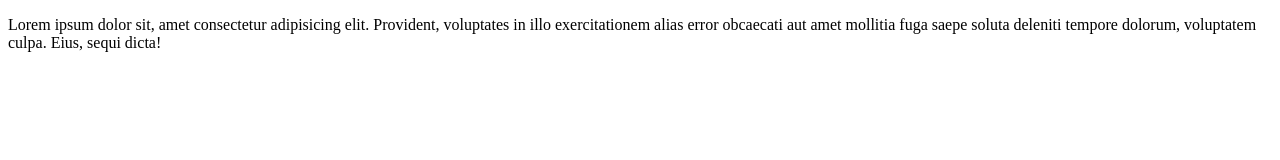
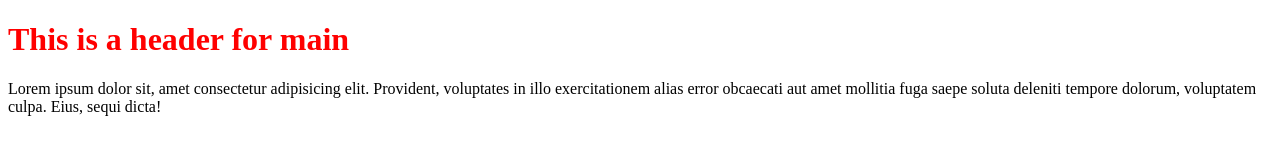
Before and after one commit to sbhandari1992/gitTest, a plain HTML site: page index.html in a window 1280 px wide. Drawn offline with Linux system fonts and the light colour scheme.

Commit message:
add style.css file and linked to index.html

```diff
--- a/index.html
+++ b/index.html
@@ -5,9 +5,11 @@
     <meta http-equiv="X-UA-Compatible" content="IE=edge">
     <meta name="viewport" content="width=device-width, initial-scale=1.0">
     <title>Document</title>
+    <link rel="stylesheet" href="./styles/style.css">
 </head>
 <body>
     <main>
+        <h1> This is a header for main</h1>
         <p>Lorem ipsum dolor sit, amet consectetur adipisicing elit. Provident, voluptates in illo exercitationem alias error obcaecati aut amet mollitia fuga saepe soluta deleniti tempore dolorum, voluptatem culpa. Eius, sequi dicta!</p>
     </main>
 </body>
--- /dev/null
+++ b/styles/style.css
@@ -0,0 +1,3 @@
+h1{
+    color: red;
+}
```
